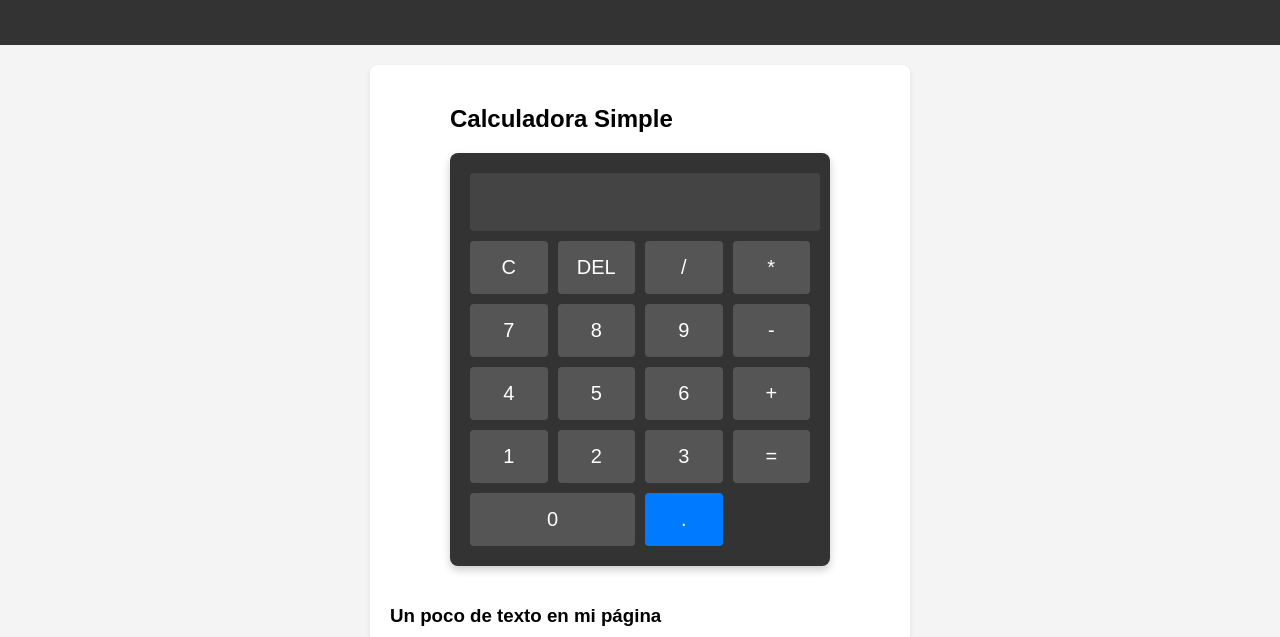
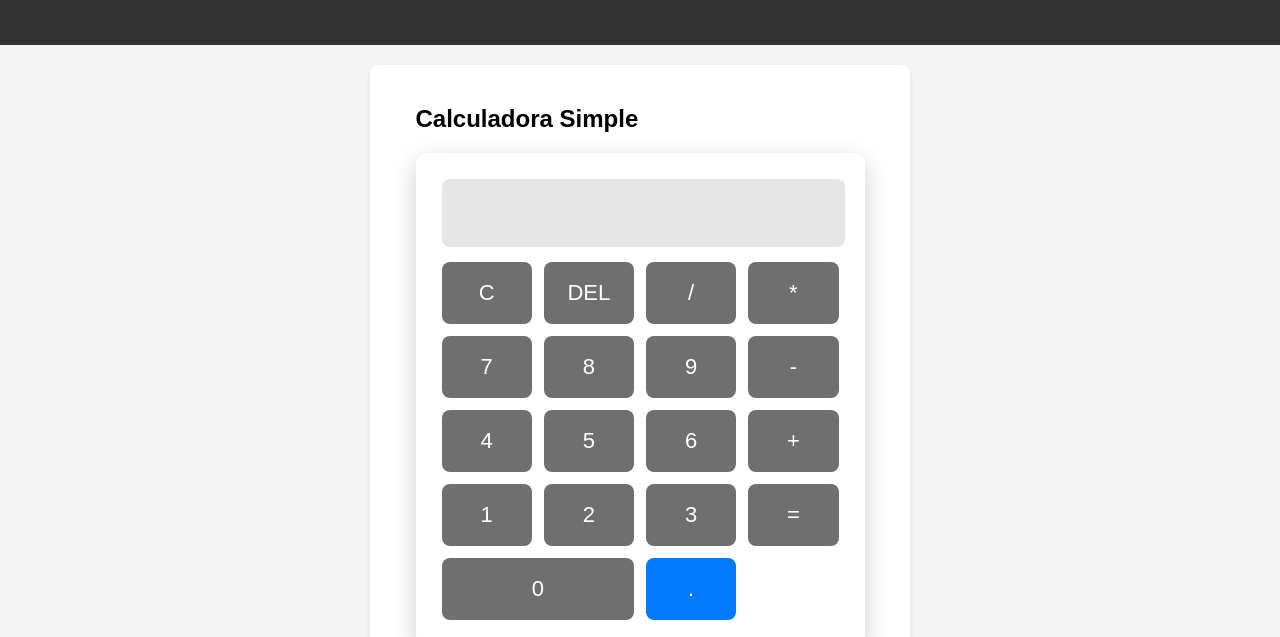
Before and after one commit to ERM1999/mi-calculadora-web, a plain HTML site: page index.html in a window 1280 px wide. Shown: the part 97-734 px from the top of the page. Drawn offline with Linux system fonts and the light colour scheme.

Commit message:
Update style.css

```diff
--- a/style.css
+++ b/style.css
@@ -1,41 +1,49 @@
 .calculator {
-    background-color: #333;
-    border-radius: 8px;
-    box-shadow: 0 4px 8px rgba(0, 0, 0, 0.2);
-    padding: 20px;
+    background-color: rgba(255, 255, 255, 0.1); /* Fondo blanco semitransparente */
+    border-radius: 12px;
+    box-shadow: 0 8px 24px rgba(0, 0, 0, 0.2); /* Sombra más pronunciada */
+    padding: 25px;
+    backdrop-filter: blur(10px); /* Efecto de desenfoque del fondo */
+    border: 1px solid rgba(255, 255, 255, 0.2); /* Borde sutil */
 }
 
 #display {
-    width: calc(100% - 20px);
-    margin-bottom: 10px;
-    padding: 15px;
-    font-size: 24px;
+    width: calc(100% - 30px);
+    margin-bottom: 15px;
+    padding: 18px;
+    font-size: 28px;
     text-align: right;
     border: none;
-    border-radius: 4px;
-    background-color: #444;
-    color: #fff;
+    border-radius: 8px;
+    background-color: rgba(0, 0, 0, 0.1); /* Fondo oscuro semitransparente */
+    color: #e0e0e0;
+    backdrop-filter: blur(5px); /* Desenfoque para la pantalla también */
 }
 
 .buttons {
     display: grid;
     grid-template-columns: repeat(4, 1fr);
-    grid-gap: 10px;
+    grid-gap: 12px;
 }
 
 button {
-    padding: 15px;
-    font-size: 20px;
+    padding: 18px;
+    font-size: 22px;
     border: none;
-    border-radius: 4px;
+    border-radius: 8px;
     cursor: pointer;
-    background-color: #555;
+    background-color: rgba(51, 51, 51, 0.7); /* Botones ligeramente transparentes */
     color: #fff;
-    transition: background-color 0.3s ease;
+    transition: transform 0.2s ease-in-out, background-color 0.2s ease-in-out; /* Transiciones más suaves */
 }
 
 button:hover {
     background-color: #777;
+    transform: translateY(-2px); /* Ligero efecto de elevación al hacer hover */
+}
+
+button:active {
+    transform: translateY(0); /* Elimina la elevación al presionar */
 }
 
 .zero {
@@ -43,7 +51,7 @@ button:hover {
 }
 
 button:last-child {
-    background-color: #007bff;
+    background-color: #007bff; /* Color principal */
 }
 
 button:last-child:hover {
```
